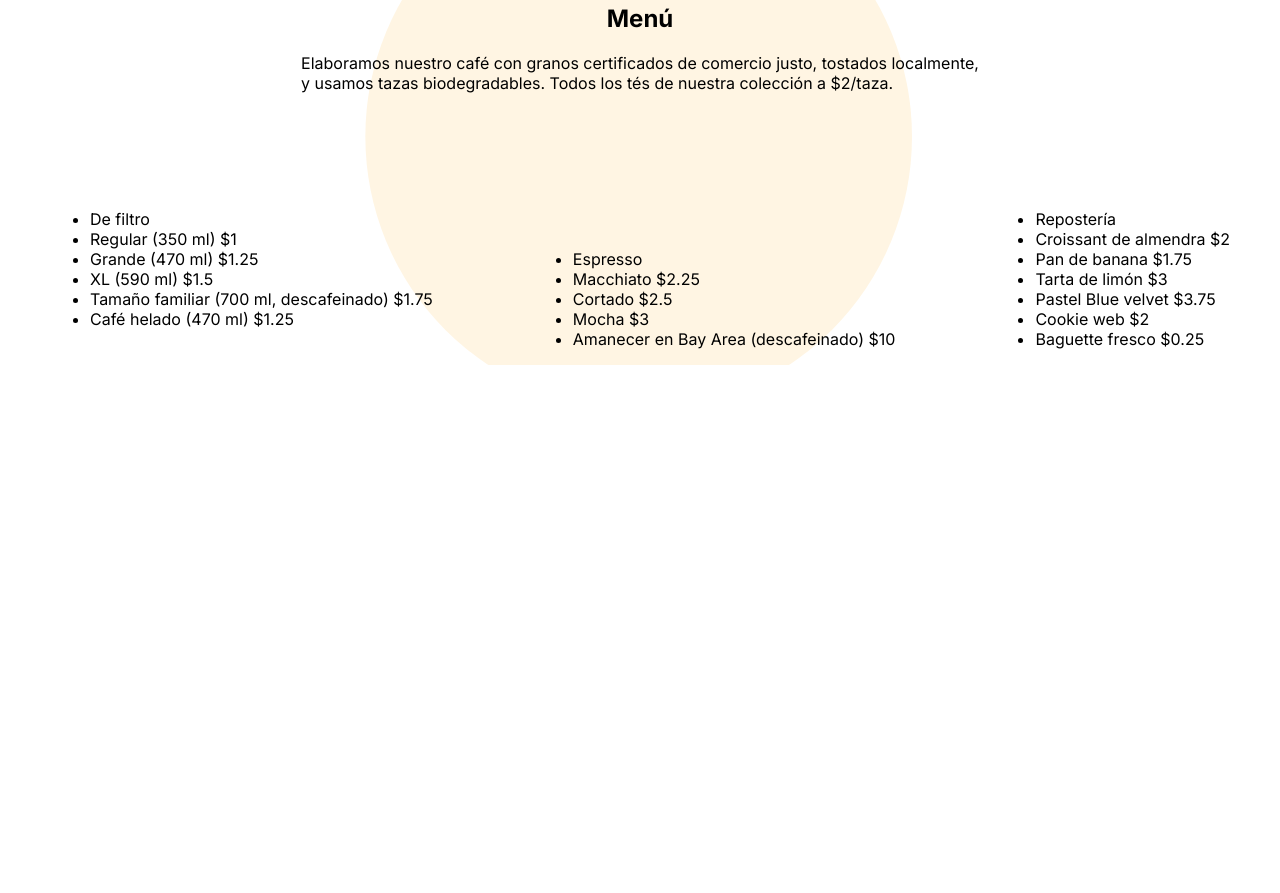
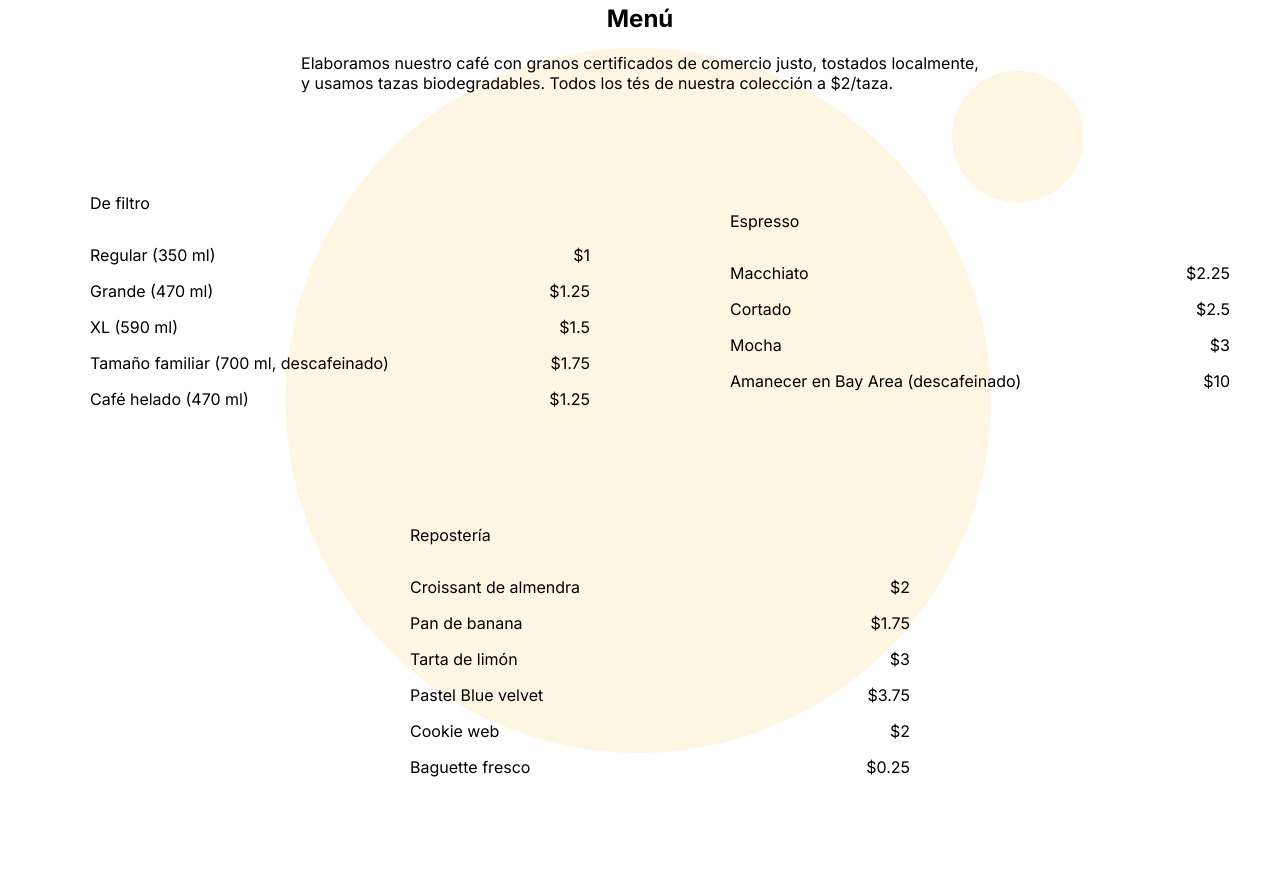
Before and after one commit to dbv311/web_project_coffeeshop, a plain HTML site: page index.html in a window 1280 px wide. Shown: the part 2697-3590 px from the top of the page. Before the commit the page ends 3062 px from the top, so only its background shows below. Drawn offline with Linux system fonts and the light colour scheme.

Commit message:
actualizando proyecto menu

```diff
--- a/blocks/menu.css
+++ b/blocks/menu.css
@@ -5,6 +5,7 @@
   background-size: cover;
   display: flex;
   flex-direction: column;
+  width: 100%;
 }
 
 .menu__title {
@@ -23,31 +24,52 @@
 .menu__cards {
   display: flex;
   margin-top: 100px;
+  justify-content: center;
+  align-items: center;
+  width: 100%;
+  flex-wrap: wrap;
+  gap: 100px;
 }
 
 .card {
   display: flex;
-  margin: auto;
   justify-content: space-between;
-  gap: 100px;
-  flex-wrap: wrap;
+  list-style-type: none;
+  width: 540px;
 }
 
-.card__content {
-  display: flex;
-  flex-direction: column;
+.card__title {
+  margin-bottom: 32px;
 }
 
 .card__content_size {
   display: flex;
   justify-content: flex-start;
+  flex-direction: column;
+  margin: 0;
 }
 
 .card__content_type {
   display: flex;
-  justify-content: flex-end;
+  justify-content: flex-start;
+  flex-direction: column;
+  margin: 0;
 }
 
 .card__content_flavour {
   display: flex;
+  justify-content: center;
+  flex-direction: column;
+  margin-bottom: 100px;
+  margin-top: 0;
 }
+
+.card__list-item {
+  display: flex;
+  justify-content: space-between;
+  margin-bottom: 16px;
+}
+
+.card__list-divider {
+  border-bottom: 1px solid black;
+}
--- a/index.html
+++ b/index.html
@@ -172,7 +172,7 @@
           </p>
           <div class="menu__cards">
             <div class="card">
-              <ul class="card__content card__content_size">
+              <ul class="card card__content_size">
                 <li class="card__title">De filtro</li>
                 <li class="card__list-item">
                   Regular (350 ml)
@@ -195,7 +195,9 @@
                   <span class="card__list-divider"></span>$1.25
                 </li>
               </ul>
-              <ul class="card__content card__content_type">
+            </div>
+            <div class="card">
+              <ul class="card card__content_type">
                 <li class="card__title">Espresso</li>
                 <li class="card__list-item">
                   Macchiato
@@ -214,7 +216,9 @@
                   <span class="card__list-divider"></span>$10
                 </li>
               </ul>
-              <ul class="card__content card__content_flavour">
+            </div>
+            <div class="card">
+              <ul class="card card__content_flavour">
                 <li class="card__title">Repostería</li>
                 <li class="card__list-item">
                   Croissant de almendra
```
